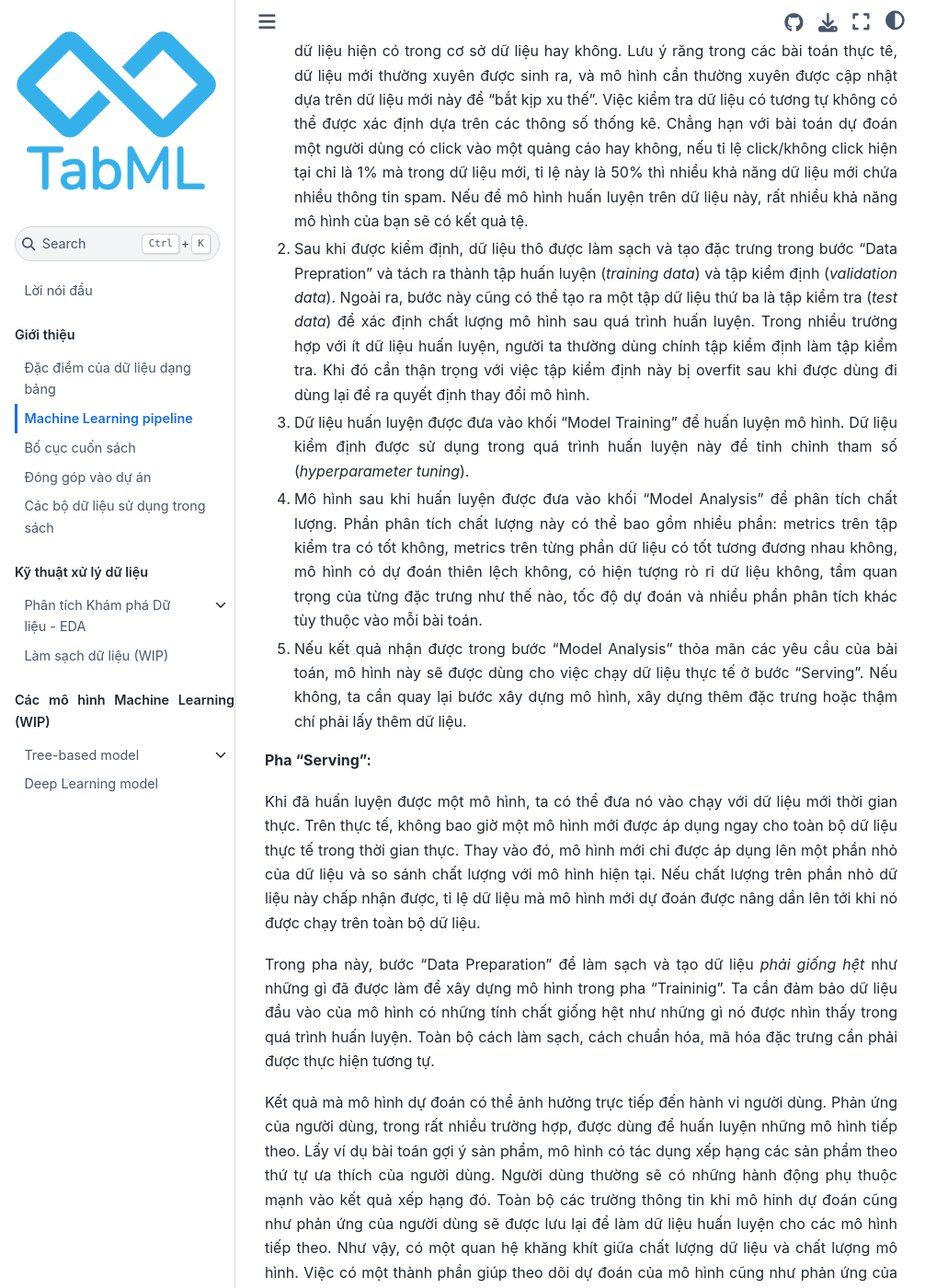
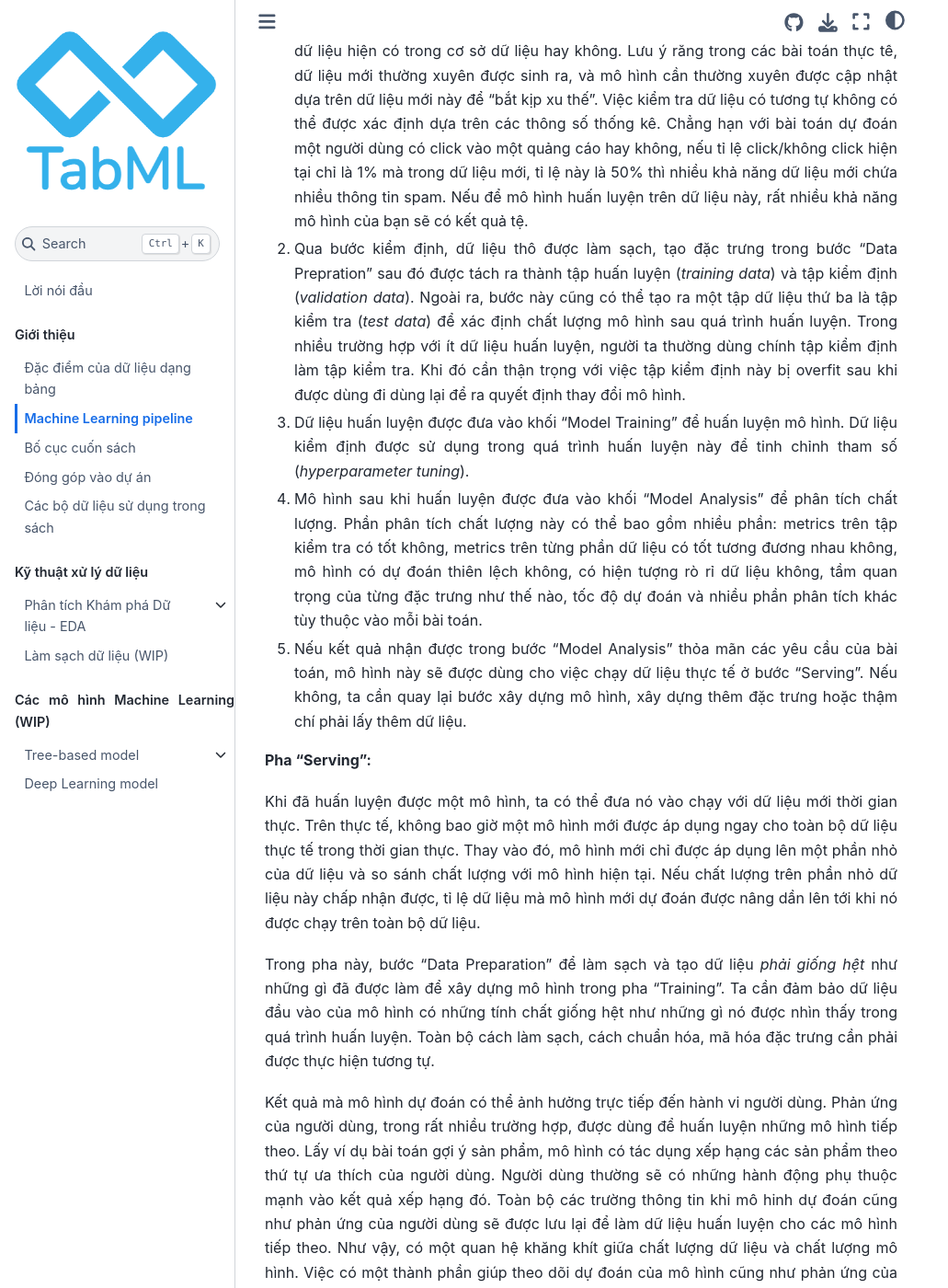
Before and after one commit to tiepvupsu/tabml_book, a Jupyter Book: the page built from book/ch_intro/pipeline.md, in a window 1280 px wide and 1400 px high, scrolled down 782 px. Shown: the whole window at 92% size, without its empty margins (0-1031 px from the left). Built offline with Jupyter Book 1.0.4 settings and Sphinx 7.4.7 and the Sphinx Book theme 1.1.4, drawn with Linux system fonts in a browser that asks for light colours.

Commit message:
Fix typo

```diff
--- a/book/ch_intro/pipeline.md
+++ b/book/ch_intro/pipeline.md
@@ -26,7 +26,7 @@
 Chẳng hạn với bài toán dự đoán một người dùng có click vào một quảng cáo hay không, nếu tỉ lệ click/không click hiện tại chỉ là 1% mà trong dữ liệu mới, tỉ lệ này là 50% thì nhiều khả năng dữ liệu mới chứa nhiều thông tin spam.
 Nếu để mô hình huấn luyện trên dữ liệu này, rất nhiều khả năng mô hình của bạn sẽ có kết quả tệ.
 
-2. Sau khi được kiểm định, dữ liệu thô được làm sạch và tạo đặc trưng trong bước "Data Prepration" và tách ra thành tập huấn luyện (_training data_) và tập kiểm định (_validation data_).
+2. Qua bước kiểm định, dữ liệu thô được làm sạch, tạo đặc trưng trong bước "Data Prepration" sau đó được tách ra thành tập huấn luyện (_training data_) và tập kiểm định (_validation data_).
 Ngoài ra, bước này cũng có thể tạo ra một tập dữ liệu thứ ba là tập kiểm tra (_test data_) để xác định chất lượng mô hình sau quá trình huấn luyện.
 Trong nhiều trường hợp với ít dữ liệu huấn luyện, người ta thường dùng chính tập kiểm định làm tập kiểm tra.
 Khi đó cần thận trọng với việc tập kiểm định này bị overfit sau khi được dùng đi dùng lại để ra quyết định thay đổi mô hình.
@@ -43,7 +43,7 @@
 
 Khi đã huấn luyện được một mô hình, ta có thể đưa nó vào chạy với dữ liệu mới thời gian thực. Trên thực tế, không bao giờ một mô hình mới được áp dụng ngay cho toàn bộ dữ liệu thực tế trong thời gian thực. Thay vào đó, mô hình mới chỉ được áp dụng lên một phần nhỏ của dữ liệu và so sánh chất lượng với mô hình hiện tại. Nếu chất lượng trên phần nhỏ dữ liệu này chấp nhận được, tỉ lệ dữ liệu mà mô hình mới dự đoán được nâng dần lên tới khi nó được chạy trên toàn bộ dữ liệu.
 
-Trong pha này, bước "Data Preparation" để làm sạch và tạo dữ liệu *phải giống hệt* như những gì đã được làm để xây dựng mô hình trong pha "Traininig". Ta cần đảm bảo dữ liệu đầu vào của mô hình có những tính chất giống hệt như những gì nó được nhìn thấy trong quá trình huấn luyện. Toàn bộ cách làm sạch, cách chuẩn hóa, mã hóa đặc trưng cần phải được thực hiện tương tự.
+Trong pha này, bước "Data Preparation" để làm sạch và tạo dữ liệu *phải giống hệt* như những gì đã được làm để xây dựng mô hình trong pha "Training". Ta cần đảm bảo dữ liệu đầu vào của mô hình có những tính chất giống hệt như những gì nó được nhìn thấy trong quá trình huấn luyện. Toàn bộ cách làm sạch, cách chuẩn hóa, mã hóa đặc trưng cần phải được thực hiện tương tự.
 
 Kết quả mà mô hình dự đoán có thể ảnh hưởng trực tiếp đến hành vi người dùng.
 Phản ứng của người dùng, trong rất nhiều trường hợp, được dùng để huấn luyện những mô hình tiếp theo.
```
